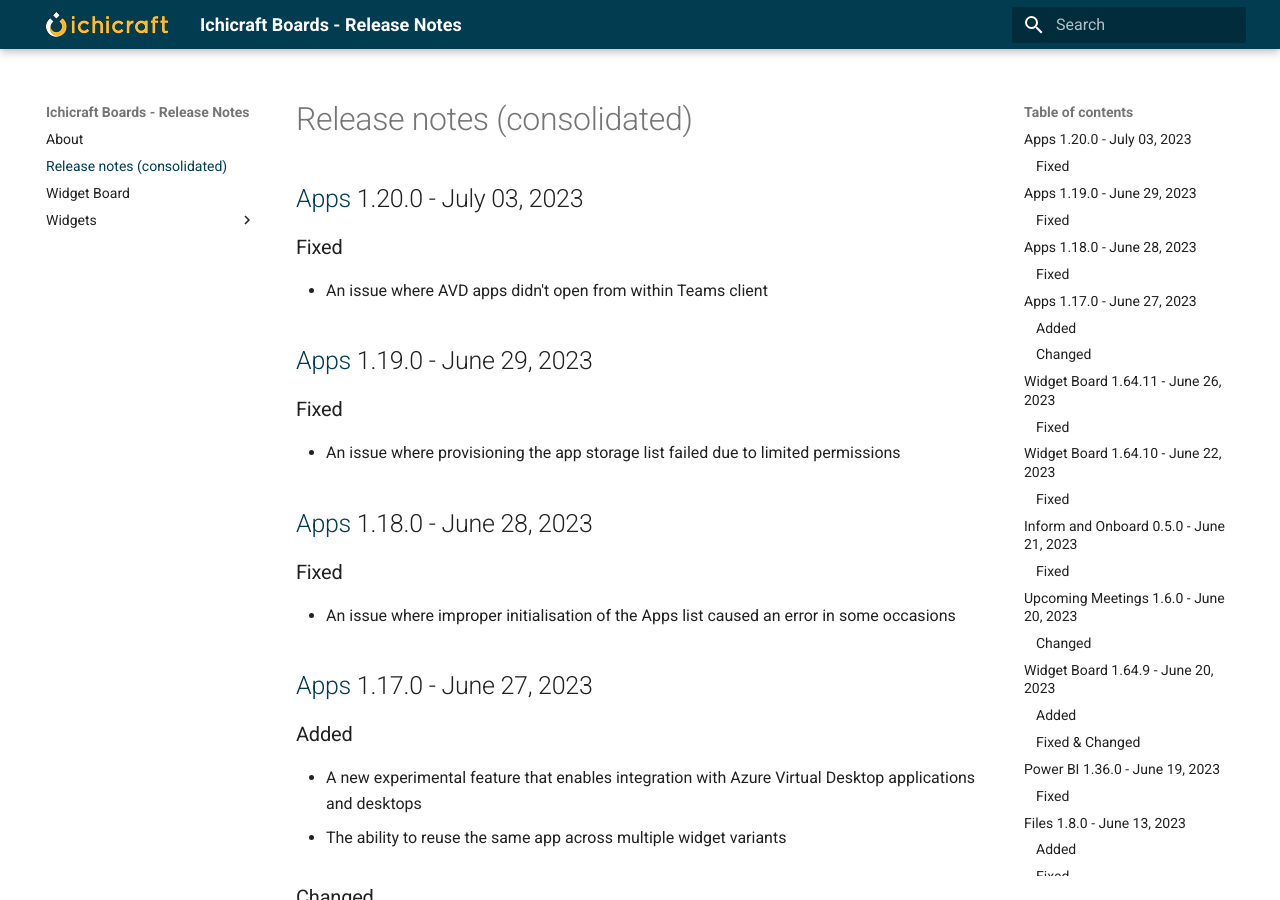
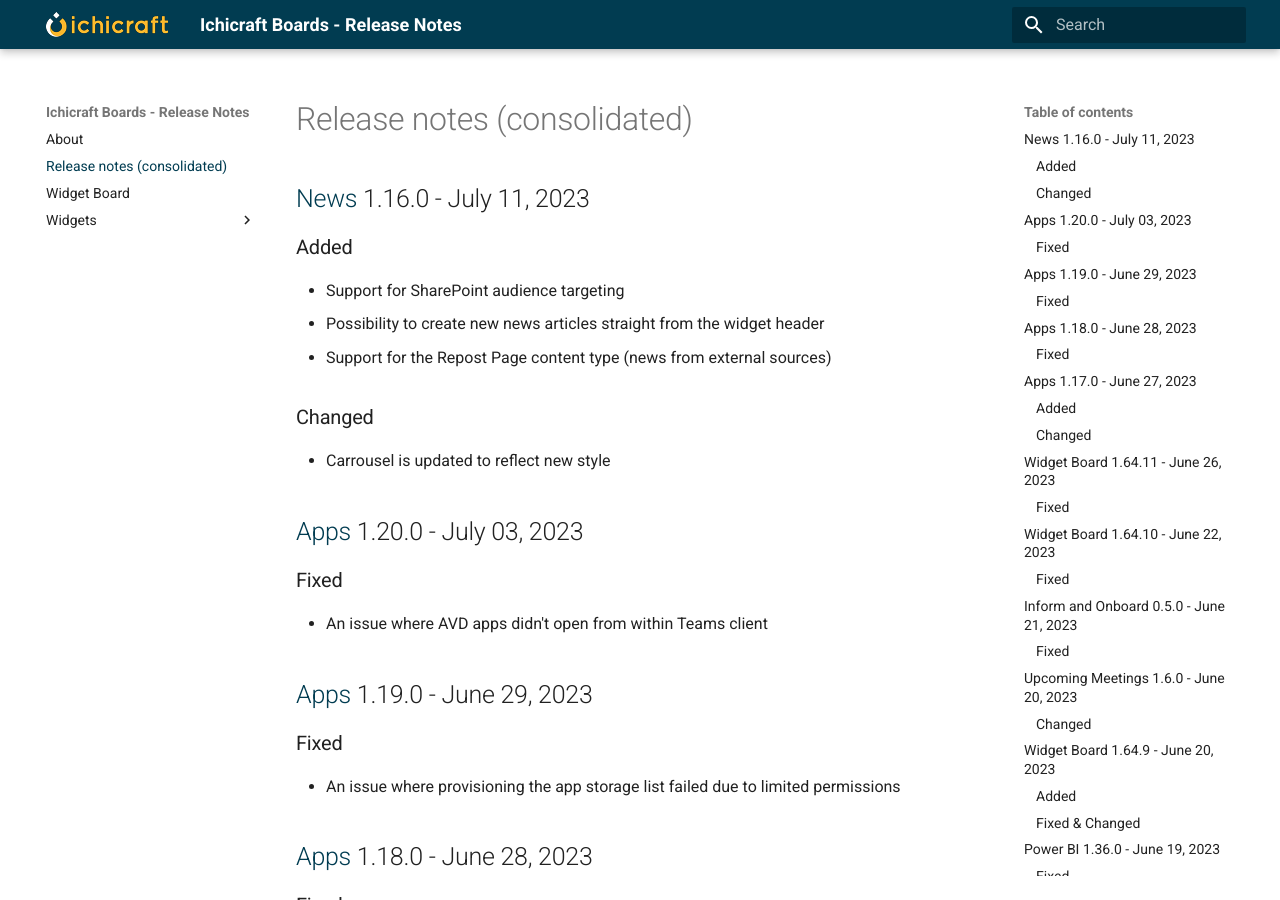
Before and after one commit to ichicraft/widgets-docs, an MkDocs documentation site: the page built from docs/Release-notes-(consolidated).md, in a window 1280 px wide and 900 px high. Built offline with MkDocs 1.6.1 and Material for MkDocs 9.7.7, drawn with Linux system fonts in a browser that asks for light colours.

Commit message:
Release notes updated by BuildService

```diff
--- a/docs/Release-notes-(consolidated).md
+++ b/docs/Release-notes-(consolidated).md
@@ -1,3 +1,13 @@
+## [News](./Widgets/News.md) 1.16.0 - July 11, 2023
+
+### Added
+- Support for SharePoint audience targeting
+- Possibility to create new news articles straight from the widget header
+- Support for the Repost Page content type (news from external sources)
+
+### Changed
+- Carrousel is updated to reflect new style
+
 ## [Apps](./Widgets/Apps.md) 1.20.0 - July 03, 2023
 
 ### Fixed
```
Also changed, not shown: docs/Widgets/News.md (+10 -0 lines).
